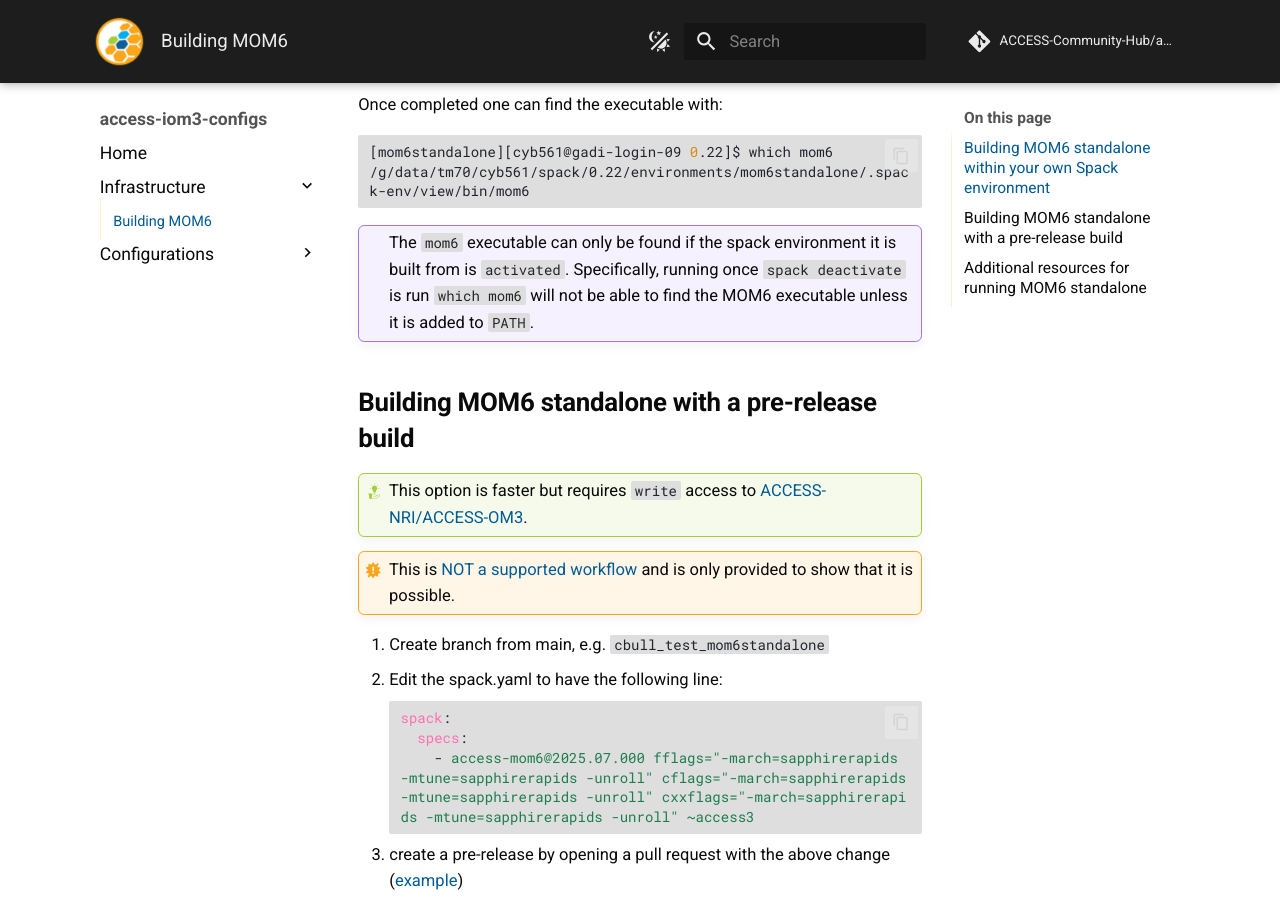
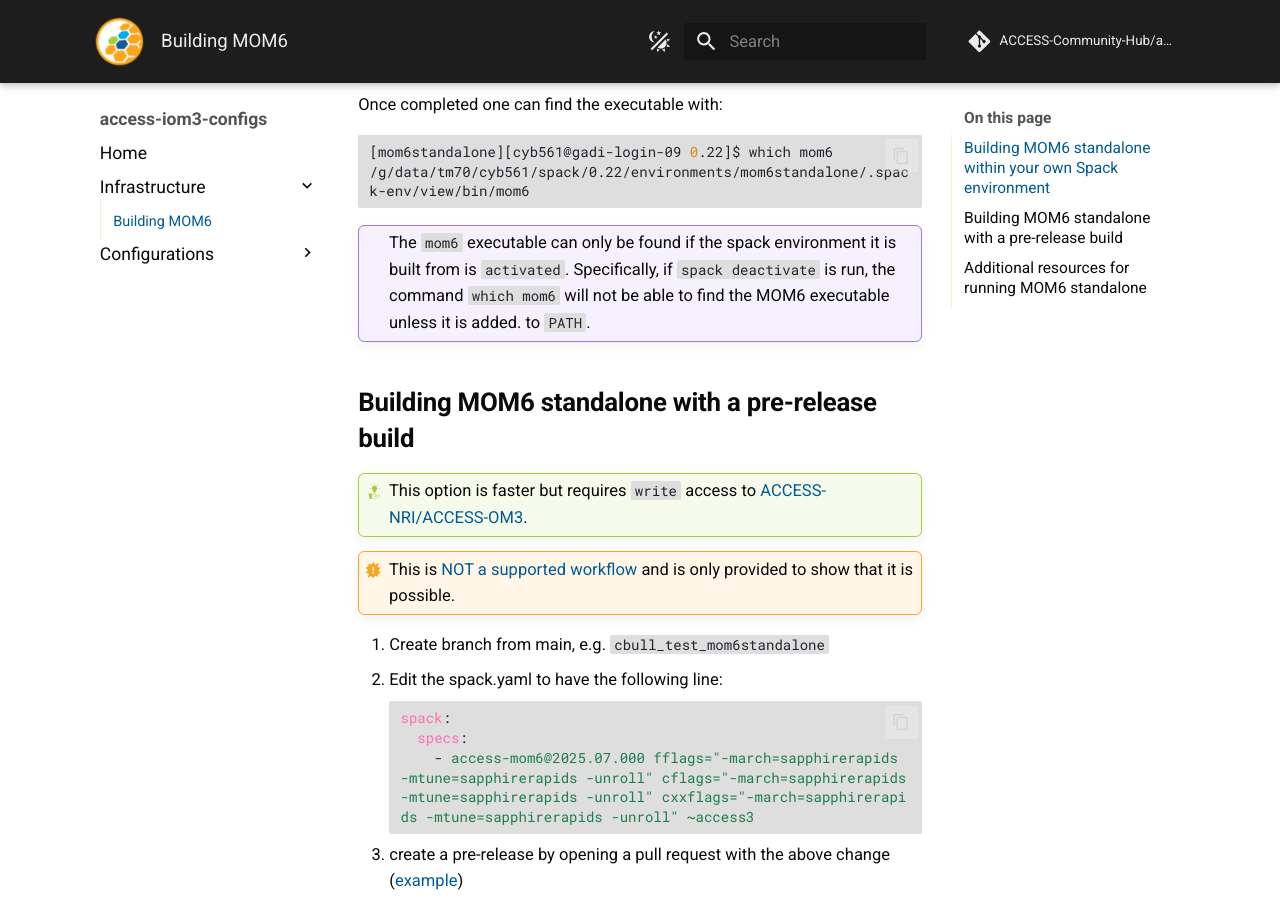
Before and after one commit to ACCESS-Community-Hub/access-iom3-configs, an MkDocs documentation site: the page built from documentation/docs/pages/infrastructure/Building.md, in a window 1280 px wide and 900 px high, scrolled down 2648 px. Built offline with MkDocs 1.6.1 and Material for MkDocs 9.7.7, drawn with Linux system fonts in a browser that asks for light colours; comment, search, counter and statistics services are not loaded.

Commit message:
Update documentation/docs/pages/infrastructure/Building.md
Co-authored-by: Christopher Bull <5499680+chrisb13@users.noreply.github.com>

````diff
--- a/documentation/docs/pages/infrastructure/Building.md
+++ b/documentation/docs/pages/infrastructure/Building.md
@@ -100,7 +100,7 @@ Once completed one can find the executable with:
 ```
 !!! note
     The `mom6` executable can only be found if the spack environment it is built from is `activated`. Specifically,
-    running once `spack deactivate` is run `which mom6` will not be able to find the MOM6 executable unless it is added
+    if `spack deactivate` is run, the command `which mom6` will not be able to find the MOM6 executable unless it is added.
     to `PATH`.
 
 ## Building MOM6 standalone with a pre-release build
````
